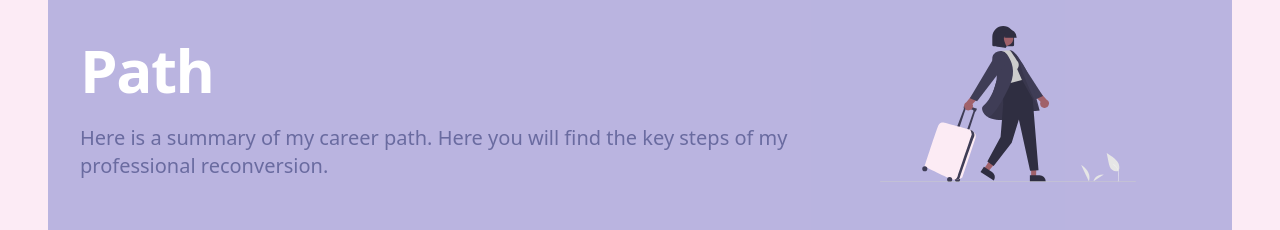
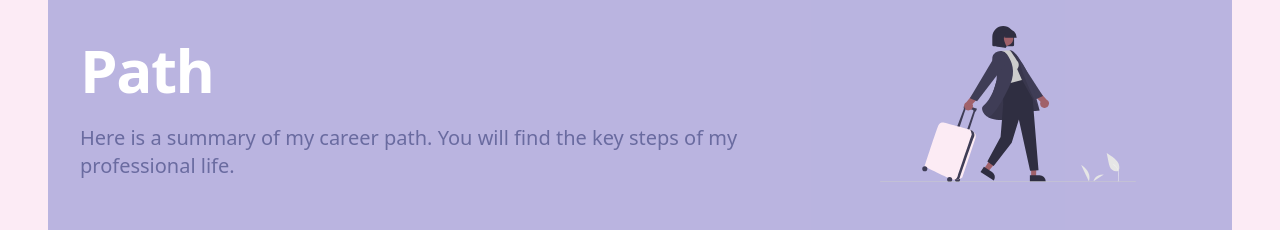
Before and after one commit to Sha-code/portfolio-v2, a Next.js app: page / in a window 1280 px wide. Shown: the part 1740-1970 px from the top of the page. Built offline with nearby package versions, Linux system fonts and the light colour scheme.

Commit message:
fix: path text

```diff
--- a/src/components/Path.js
+++ b/src/components/Path.js
@@ -15,7 +15,7 @@ const Path = () => {
                 <div className="max-w-7xl mx-auto px-4 py-16 sm:px-6 lg:px-8">
                     <h1 className="text-4xl font-extrabold tracking-tight text-white md:text-5xl lg:text-6xl">Path</h1>
                     <p className="mt-6 max-w-3xl text-xl text-textdark dark:text-gray-300">
-                        Here is a summary of my career path. Here you will find the key steps of my professional reconversion.
+                        Here is a summary of my career path. You will find the key steps of my professional life.
                     </p>
                 </div>
             </div>
```
